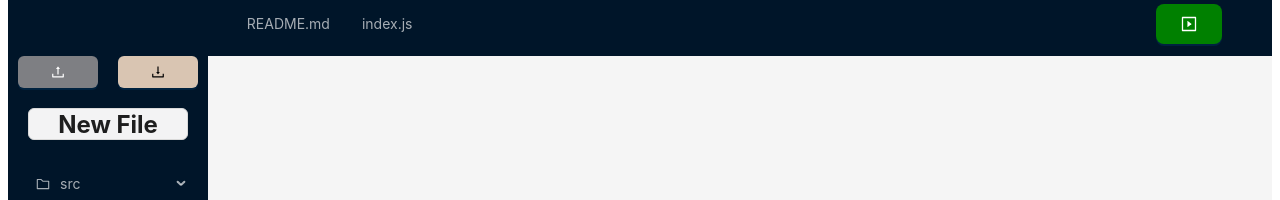
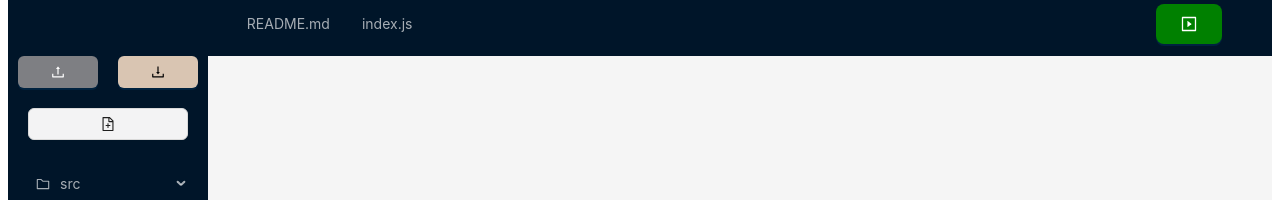
Before and after one commit to NuclearTea/seng513-202501-group-27, a React (Vite) app in the folder UI/: page / in a window 1280 px wide. Both pictures are taken after typing "Sample", "Sample", "Sample", "Sample" into the empty fields and a click on the button "Is this OK? (yes)". Shown: the part 16-216 px from the top of the page. Built offline with nearby package versions, Linux system fonts and the light colour scheme; the HTML template or start-up script is replaced by a standard one.

Commit message:
give add file its own icon

```diff
--- a/UI/src/components/CodeEditor/CodeEditor.tsx
+++ b/UI/src/components/CodeEditor/CodeEditor.tsx
@@ -1,5 +1,6 @@
 import {
   DownloadOutlined,
+  FileAddOutlined,
   PlaySquareOutlined,
   UploadOutlined,
 } from "@ant-design/icons";
@@ -99,9 +100,8 @@ const CodeEditor = () => {
               backgroundColor: "var(--anti-flash-white)",
             }}
             onClick={handleNewFileButton}
-          >
-            <h3>New File</h3>
-          </Button>
+            icon={<FileAddOutlined />}
+          />
           <Menu
             theme="dark"
             defaultSelectedKeys={["1"]}
```
